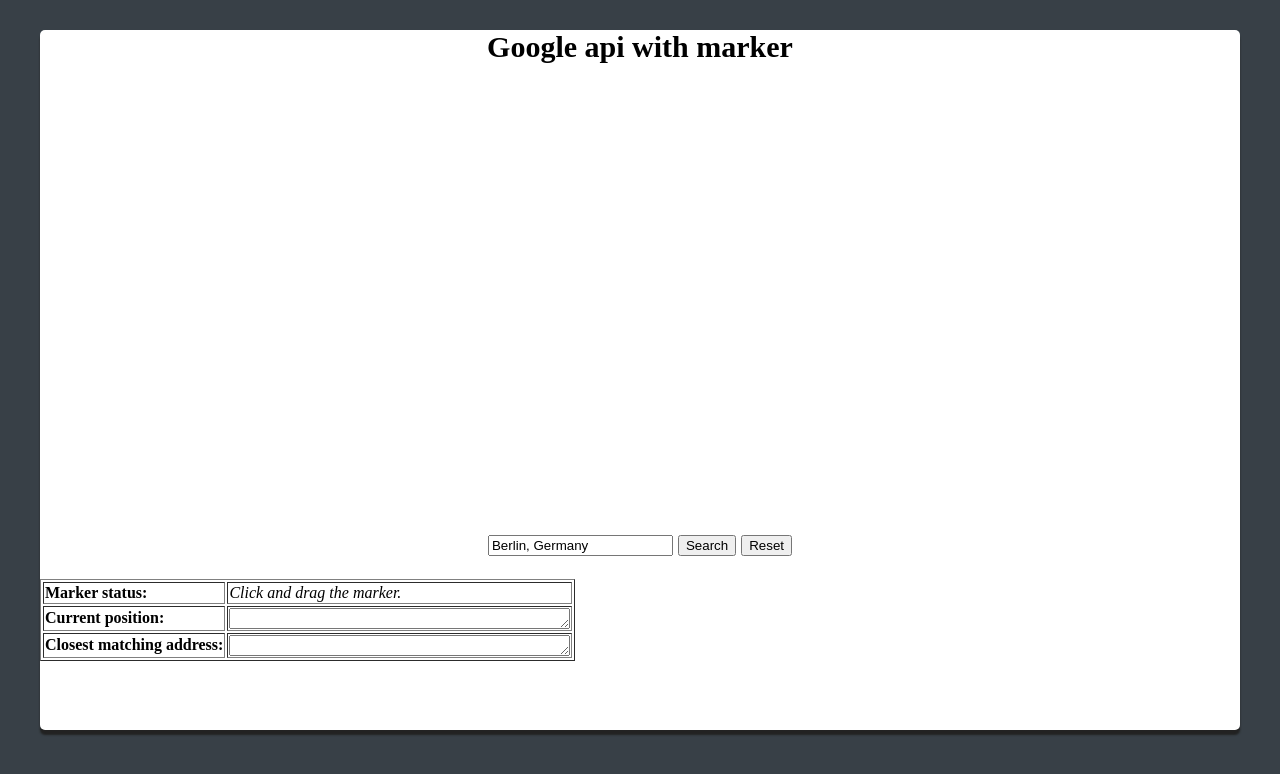
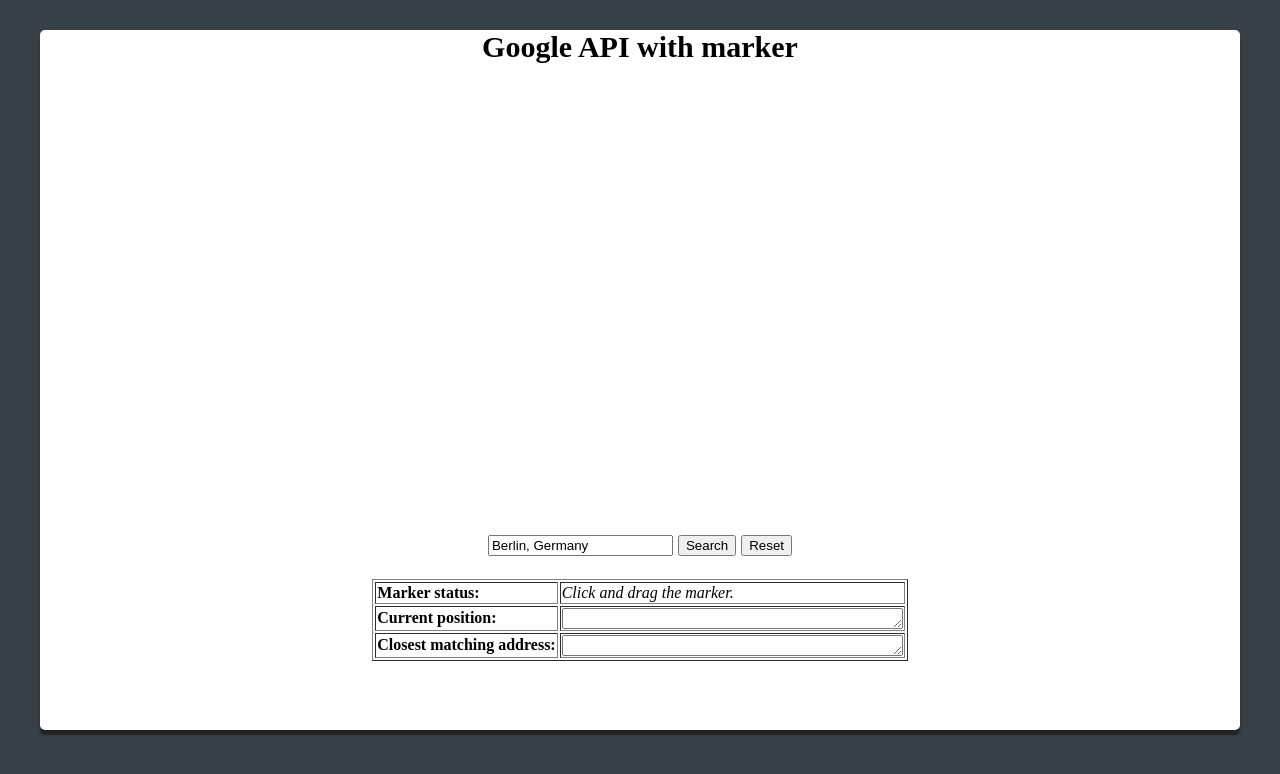
Before and after one commit to bvsbharat/google-map-placemarker, a plain HTML site: page index.html in a window 1280 px wide. Drawn offline with nearby package versions, Linux system fonts and the light colour scheme; some packages are replaced by stand-ins of ours.

Commit message:
add center of pages

```diff
--- a/index.html
+++ b/index.html
@@ -10,7 +10,7 @@
 <body>
 
  <div class="maindiv ">
-  <center>  <h2>Google api with marker </h2>
+   <center>  <h2>Google API  with marker </h2>
         <div id="mapCanvas">
           </div><br/>
           <div id="panel">
@@ -18,13 +18,14 @@
           <input type="button" value="Search" onclick="codeAddress()">
 	        <input type="button" value="Reset" onclick="codeAddress()"> <br/><br/>
          </div>
-   </center>
+
 
      <table border="1px">
        <tr><td><b>Marker status:</b></td><td><div id="markerStatus"><i>Click and drag the marker.</i></div></td></tr>
        <tr><td><b>Current position:</b> </td><td> <textarea rows="1" cols="40" id="info" ></textarea> <br/> </td></tr>
        <tr><td> <b>Closest matching address:</b></td><td>	<textarea rows="1" cols="40" id="address" ></textarea> </td></tr>
      </table>
+   </center>
  </div>
 
 
```
Lines whose indentation alone changed are shown as unchanged.
